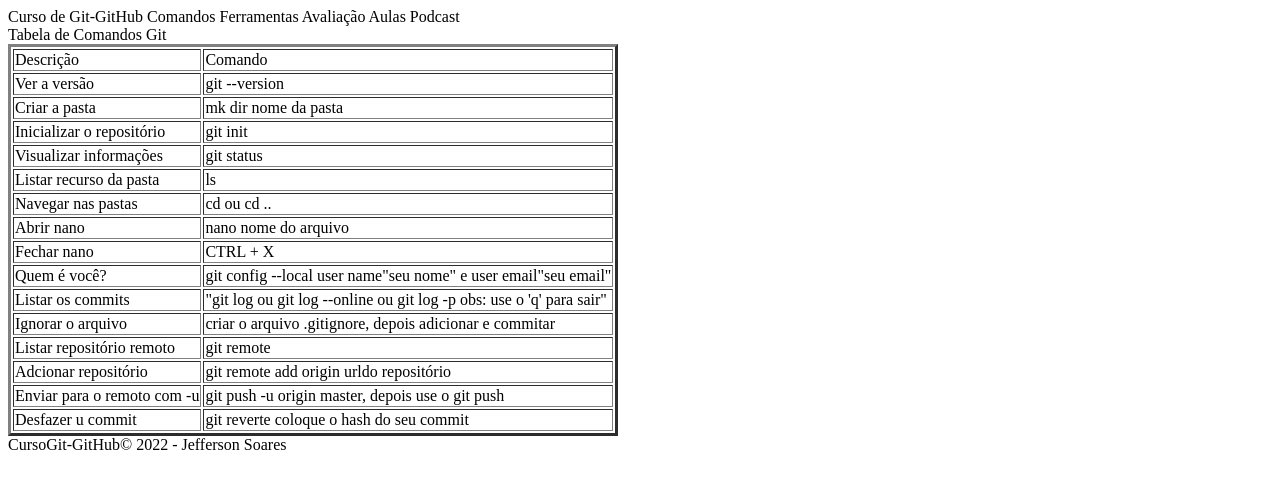
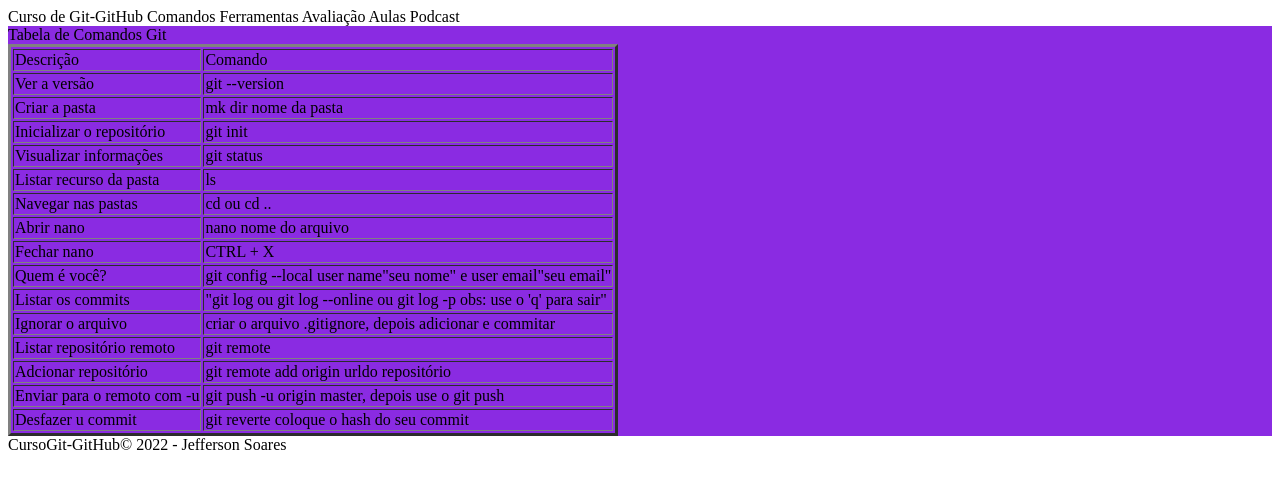
Before and after one commit to JeffersonRSoares/entrevistagithub, a plain HTML site: page index.html in a window 1280 px wide. Drawn offline with Linux system fonts and the light colour scheme.

Commit message:
ficou violeta

```diff
--- /dev/null
+++ b/css/styles.css
@@ -0,0 +1,3 @@
+#comandos{
+    background-color: blueviolet;
+}
--- a/index.html
+++ b/index.html
@@ -4,7 +4,8 @@
     <meta charset="UTF-8">
     <meta http-equiv="X-UA-Compatible" content="IE=edge">
     <meta name="viewport" content="width=device-width, initial-scale=1.0">
-    <title>Document</title>
+    <title>Curso de Git-GitHub</title>
+    <link rel="stylesheet" href="css/styles.css">
 </head>
 <body>
     <header>
@@ -13,6 +14,8 @@
 </header>
 
 <main>
+
+    <section id="comandos">
     Tabela de Comandos Git
 
     <table border ="3">
```
Also changed, not shown: style.css (added), 1 other file.
